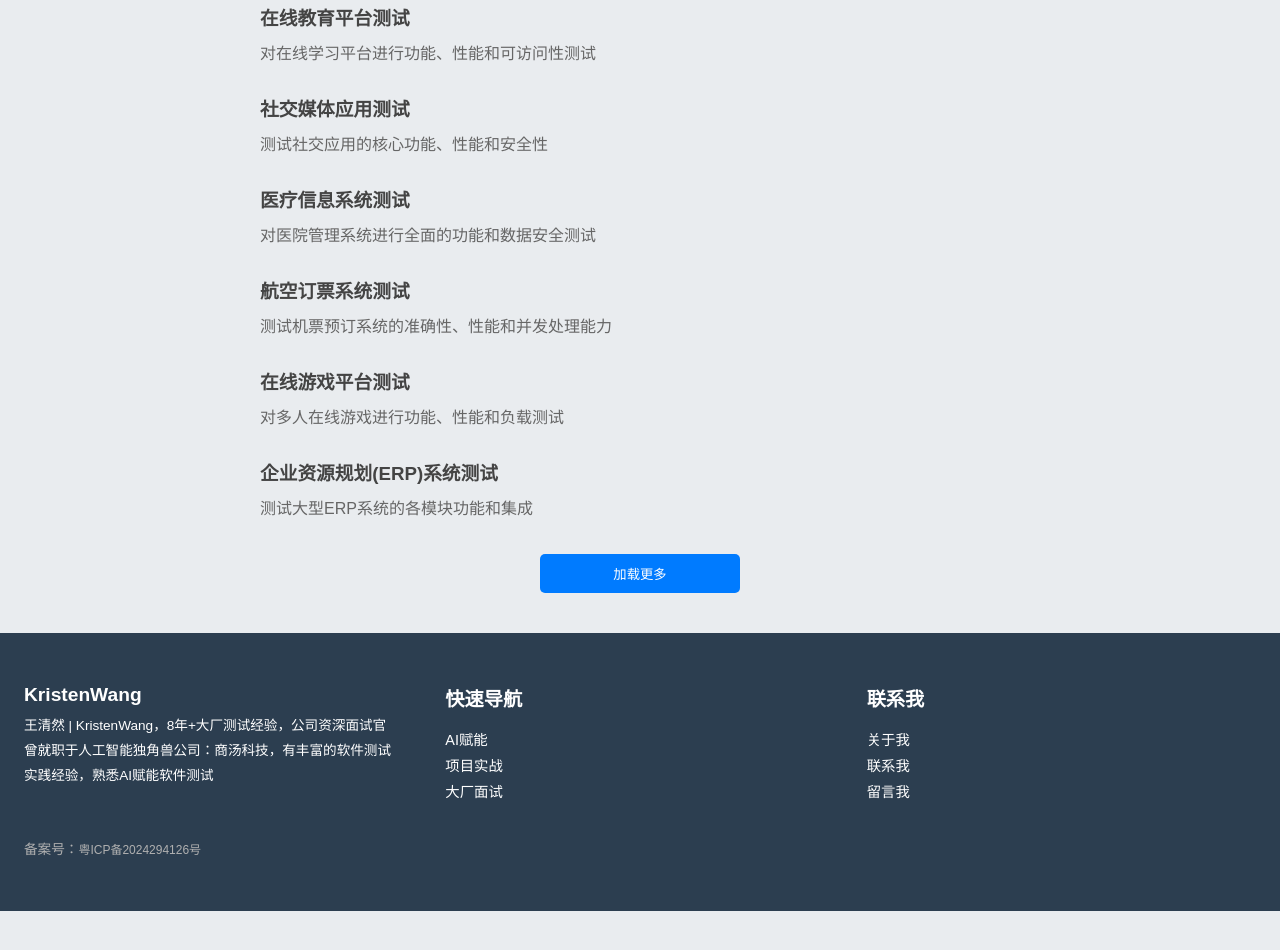
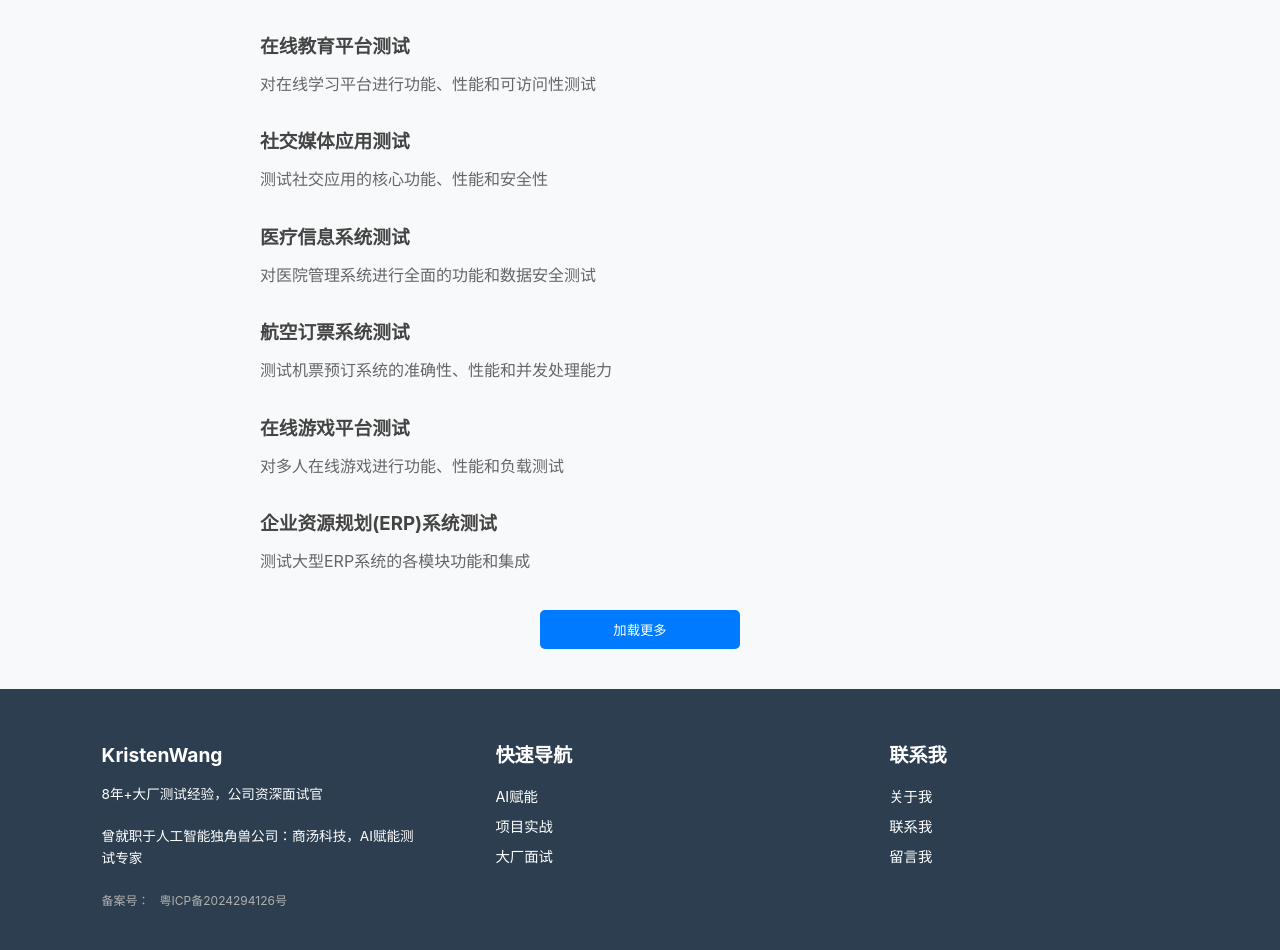
Before and after one commit to Kristenwangqingran/aitesting, a React (Create React App) app in the folder frontend/: page /projects in a window 1280 px wide. Shown: the part 520-1470 px from the top of the page. Before the commit the page ends 1431 px from the top, so only its background shows below. Built offline with nearby package versions, Linux system fonts and the light colour scheme.

Commit message:
change footer css

```diff
--- a/frontend/src/App.css
+++ b/frontend/src/App.css
@@ -1,125 +1,27 @@
-/* 保留之前的样式 */
-
-/* HomePage 样式 */
-.home-page {
+body {
+  font-family: -apple-system, BlinkMacSystemFont, 'Segoe UI', 'Roboto', 'Oxygen', 'Ubuntu', 'Cantarell', 'Fira Sans', 'Droid Sans', 'Helvetica Neue', sans-serif;
+  line-height: 1.6;
+  color: #333;
   background-color: #f8f9fa;
-  padding: 20px;
 }
 
-.main-content {
-  display: flex;
-  max-width: 1200px;
+.container {
+  max-width: 800px;
   margin: 0 auto;
+  padding: 0 20px;
 }
 
-.left-column {
-  flex: 2;
-  margin-right: 20px;
+h1, h2, h3 {
+  color: #1a1a1a;
 }
 
-.right-column {
-  flex: 1;
+a {
+  color: #007bff;
+  text-decoration: none;
+  transition: color 0.3s ease;
 }
 
-.java-architecture {
-  background-color: #4e54c8;
-  color: white;
-  padding: 20px;
-  border-radius: 8px;
+a:hover {
+  color: #0056b3;
+  text-decoration: underline;
 }
-
-.java-architecture h2 {
-  font-size: 32px;
-  margin-bottom: 10px;
-}
-
-.subtitle {
-  background-color: #ffd700;
-  color: #333;
-  display: inline-block;
-  padding: 5px 10px;
-  border-radius: 20px;
-  font-weight: bold;
-}
-
-.topics {
-  display: flex;
-  justify-content: space-between;
-  margin-top: 20px;
-}
-
-.topic {
-  text-align: center;
-  background-color: rgba(255, 255, 255, 0.2);
-  padding: 10px;
-  border-radius: 8px;
-}
-
-.latest-article {
-  display: flex;
-  background-color: white;
-  margin-top: 20px;
-  border-radius: 8px;
-  overflow: hidden;
-}
-
-.latest-article img {
-  width: 100px;
-  height: 100px;
-  object-fit: cover;
-}
-
-.latest-article div {
-  padding: 10px;
-}
-
-.card {
-  background-color: white;
-  border-radius: 8px;
-  padding: 20px;
-  margin-bottom: 20px;
-  box-shadow: 0 2px 4px rgba(0, 0, 0, 0.1);
-}
-
-.card h3 {
-  color: #333;
-  margin-bottom: 10px;
-}
-
-.project-topics, .interview-topics, .project-details, .interview-details {
-  display: flex;
-  flex-wrap: wrap;
-  margin-top: 10px;
-}
-
-.project-topics span, .interview-topics span {
-  background-color: #f0f0f0;
-  padding: 5px 10px;
-  margin: 5px;
-  border-radius: 20px;
-}
-
-.project-details span, .interview-details span {
-  background-color: #e0e0e0;
-  padding: 5px 10px;
-  margin: 5px;
-  border-radius: 4px;
-}
-
-.qr-code {
-  width: 100px;
-  height: 100px;
-  margin-top: 10px;
-}
-
-/* 添加响应式设计 */
-@media (max-width: 768px) {
-  .main-content {
-    flex-direction: column;
-  }
-
-  .left-column, .right-column {
-    margin-right: 0;
-    margin-bottom: 20px;
-  }
-}
--- a/frontend/src/components/Footer.css
+++ b/frontend/src/components/Footer.css
@@ -1,71 +1,106 @@
 /* Footer.css */
 .footer {
-  background-color: #2c3e50; /* 深蓝色背景 */
-  color: white; /* 字体颜色 */
-  padding: 2rem 1.5rem; /* 上下内边距适中 */
+  background-color: #2c3e50;
+  color: white;
+  padding: 2rem 1.5rem;
+}
+
+.footer-container {
+  max-width: 1200px;
+  margin: 0 auto;
+  padding: 0 3% 0 5%;
 }
 
 .footer-row {
-  display: flex; /* 使用 Flexbox 进行布局 */
-  justify-content: space-between; /* 左右分布 */
-  margin-bottom: 1rem; /* 行间距 */
+  display: flex;
+  justify-content: space-between;
+  margin-bottom: 1rem;
 }
 
 .footer-column {
-  flex: 1; /* 各列均分空间 */
-  margin-right: 2rem; /* 列间距 */
+  flex: 1;
+  margin-right: 5rem; /* 增加列之间的间距 */
+  display: flex;
+  flex-direction: column;
 }
 
 .footer-column:last-child {
-  margin-right: 0; /* 最后一列不需要右边距 */
+  margin-right: 0;
 }
 
+/* 以下所有样式保持完全不变 */
 .footer h3 {
-  margin-bottom: 0.5rem; /* 标题与内容之间的间距 */
-  font-size: 1.2rem; /* 标题字体大小 */
-  font-weight: bold; /* 加粗标题 */
+  margin-bottom: 0.5rem;
+  font-size: 1.2rem;
+  font-weight: bold;
+  color: white;
+  text-align: left;
+}
+
+.footer-content {
+  flex-grow: 1;
+  display: flex;
+  flex-direction: column;
+  justify-content: space-between;
+  text-align: left;
 }
 
 .footer p {
-  margin: 0.3rem 0; /* 段落之间的间距 */
-  font-size: 0.85rem; /* 段落字体大小 */
+  margin: 0.3rem 0;
+  font-size: 0.85rem;
 }
 
 .footer ul {
-  list-style: none; /* 移除列表默认样式 */
-  padding: 0; /* 去除内边距 */
+  list-style: none;
+  padding: 0;
+  margin: 0;
 }
 
 .footer ul li {
-  margin: 0.3rem 0; /* 列表项之间的垂直间距 */
+  margin: 0.3rem 0;
 }
 
 .footer a {
-  color: white; /* 确保链接颜色与标题一致 */
-  text-decoration: none; /* 移除下划线 */
-  transition: color 0.3s; /* 悬停时颜色变化 */
-  font-size: 0.9rem; /* 链接字体大小，适度增大 */
-  font-weight: normal; /* 去除加粗 */
+  color: white;
+  text-decoration: none;
+  transition: color 0.3s;
+  font-size: 0.9rem;
+  font-weight: normal;
 }
 
 .footer a:hover {
-  color: #f39c12; /* 悬停时变成橙色 */
+  color: #f39c12;
 }
 
 .footer-row:last-child {
-  text-align: center; /* 备案号行居中 */
-  margin-top: 1rem; /* 与上面行的间距 */
-  font-size: 0.75rem; /* 备案号和链接字体大小一致 */
-  font-weight: normal; /* 去除加粗 */
-  color: #b0b0b0; /* 备案号的颜色为灰色 */
+  display: flex;
+  justify-content: flex-start;
+  align-items: center;
+  margin-top: 1rem;
+  font-size: 0.75rem;
+  font-weight: normal;
+  color: #b0b0b0;
 }
 
 .footer-row:last-child a {
-  color: #b0b0b0; /* 备案号后面的链接颜色为灰色 */
-  font-size: 0.75rem; /* 备案号后面的链接字体大小与备案号一致 */
-  transition: color 0.3s; /* 添加过渡效果 */
+  color: #b0b0b0;
+  font-size: 0.75rem;
+  transition: color 0.3s;
+  margin-left: 10px;
 }
 
 .footer-row:last-child a:hover {
-  color: #f39c12; /* 悬停时变成橙色 */
+  color: #f39c12;
 }
+
+/* 响应式设计 */
+@media (max-width: 768px) {
+  .footer-row {
+    flex-direction: column;
+  }
+
+  .footer-column {
+    margin-right: 0;
+    margin-bottom: 1rem;
+  }
+}
--- a/frontend/src/components/Footer.js
+++ b/frontend/src/components/Footer.js
@@ -4,20 +4,24 @@ import './Footer.css';
 function Footer() {
   return (
     <footer className="footer">
+      <div className="footer-container">
         <div className="footer-row">
           <div className="footer-column">
             <h3>KristenWang</h3>
-          <p>王清然 | KristenWang，8年+大厂测试经验，公司资深面试官</p>
-          <p>曾就职于人工智能独角兽公司：商汤科技，有丰富的软件测试</p>
-          <p>实践经验，熟悉AI赋能软件测试</p>
+            <div className="footer-content">
+              <p>8年+大厂测试经验，公司资深面试官</p>
+              <p>曾就职于人工智能独角兽公司：商汤科技，AI赋能测试专家</p>
+            </div>
           </div>
           <div className="footer-column">
             <h3>快速导航</h3>
+            <div className="footer-content">
               <ul>
                 <li><a href="/ai-enhanced">AI赋能</a></li>
                 <li><a href="/projects">项目实战</a></li>
                 <li><a href="/interviews">大厂面试</a></li>
               </ul>
+            </div>
           </div>
           <div className="footer-column">
             <h3>联系我</h3>
@@ -29,7 +33,9 @@ function Footer() {
           </div>
         </div>
         <div className="footer-row">
-        <p>备案号：<a href="http://beian.miit.gov.cn/" target="_blank" rel="noopener noreferrer">粤ICP备2024294126号</a></p>
+          <span>备案号：</span>
+          <a href="http://beian.miit.gov.cn/" target="_blank" rel="noopener noreferrer">粤ICP备2024294126号</a>
+        </div>
       </div>
     </footer>
   );
```
Lines whose indentation alone changed are shown as unchanged.
